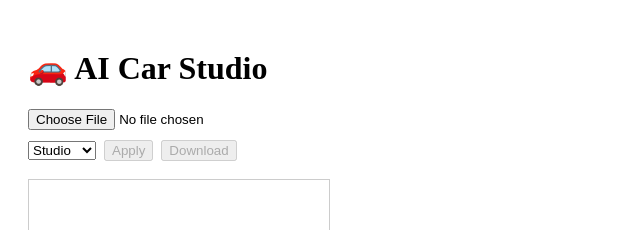
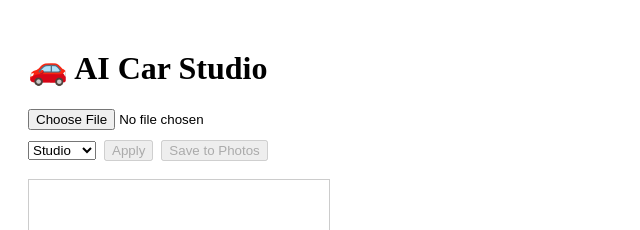
Before and after one commit to Shishir7777/car-studio, a React (Vite) app: page / in a window 1280 px wide. Shown: the top 230 px of the page, without its empty margins (0-640 px from the left). Built offline with nearby package versions, Linux system fonts and the light colour scheme.

Commit message:
add save to photos

```diff
--- a/src/App.jsx
+++ b/src/App.jsx
@@ -39,23 +39,33 @@ export default function App() {
     canvas.width = img.width;
     canvas.height = img.height;
 
-    // background
     if (bg === "studio") ctx.fillStyle = "#f2f2f2";
     if (bg === "dark") ctx.fillStyle = "#111";
     if (bg === "sky") ctx.fillStyle = "#bcdcff";
     if (bg === "custom") ctx.fillStyle = bgColor;
 
     ctx.fillRect(0, 0, canvas.width, canvas.height);
-
-    // car (transparent png)
     ctx.drawImage(img, 0, 0);
   }
 
-  function download() {
-    const a = document.createElement("a");
-    a.download = "car-studio.png";
-    a.href = canvasRef.current.toDataURL();
-    a.click();
+  async function saveToPhotos() {
+    const canvas = canvasRef.current;
+    canvas.toBlob(async (blob) => {
+      const file = new File([blob], "car-studio.png", { type: "image/png" });
+      if (navigator.share && navigator.canShare({ files: [file] })) {
+        await navigator.share({
+          files: [file],
+          title: "Car Studio",
+        });
+      } else {
+        const url = URL.createObjectURL(blob);
+        const a = document.createElement("a");
+        a.href = url;
+        a.download = "car-studio.png";
+        a.click();
+        URL.revokeObjectURL(url);
+      }
+    }, "image/png");
   }
 
   return (
@@ -89,8 +99,8 @@ export default function App() {
           Apply
         </button>
 
-        <button onClick={download} disabled={!carImage} style={{ marginLeft: 8 }}>
-          Download
+        <button onClick={saveToPhotos} disabled={!carImage} style={{ marginLeft: 8 }}>
+          Save to Photos
         </button>
       </div>
 
```
